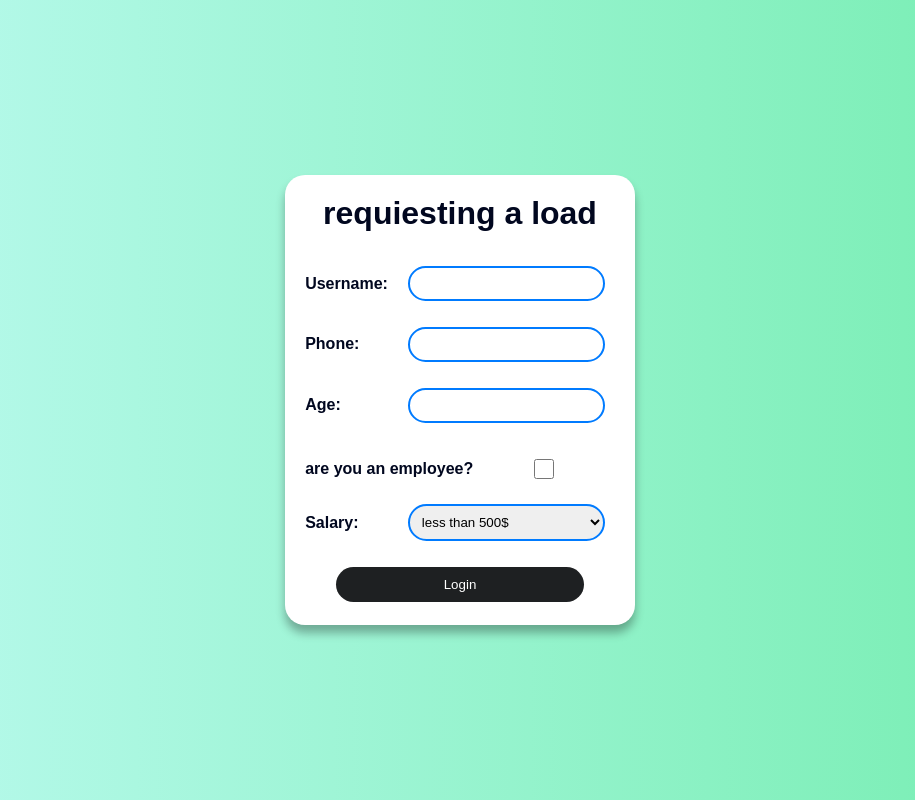
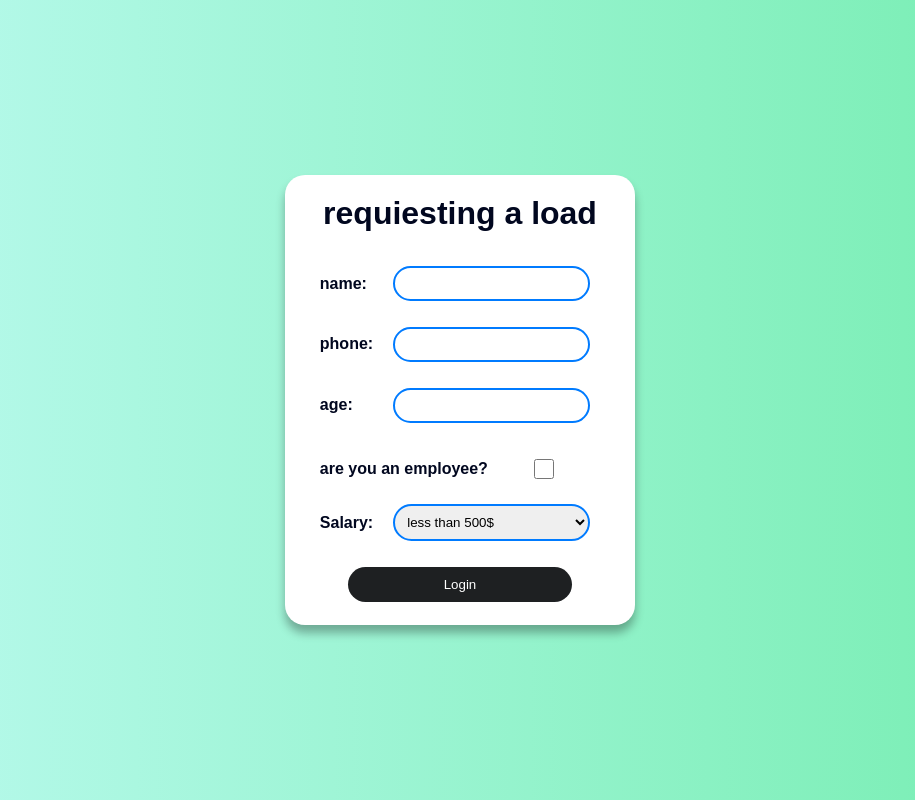
Before and after one commit to Bouyahi-Mohamed/react-journey, a React (Create React App) app: page / in a window 1280 px wide. Shown: the whole page, without its empty margins (180-1095 px from the left). Built offline with nearby package versions, Linux system fonts and the light colour scheme.

Commit message:
create a reusable component (sent props { attribut and function}send event handller to the props

```diff
--- a/src/js/App.js
+++ b/src/js/App.js
@@ -1,5 +1,5 @@
 import '../css/App.css';
-import Login from './components/Login';
+import Login from './components/load Form/Login';
 import MessagePopup from './components/MessagePopup';
 import { useState } from 'react';
 function App() {
--- /dev/null
+++ b/src/js/components/load Form/InputComponent.js
@@ -0,0 +1,18 @@
+export default function InputComp({nameInput,valueInput,handleValue}){
+
+
+    return (
+        <>
+
+         <label>
+            {nameInput}:
+            </label>
+                <input type="text" name={nameInput} value={valueInput} onChange={(e) => handleValue(e.target.value,{nameInput})
+
+            } />
+
+
+        </>
+
+    )
+}
--- a/src/js/components/Login.js
+++ b/src/js/components/load Form/Login.js
@@ -1,8 +1,9 @@
-import '../../css/Login.css';
+import '../../../css/Login.css';
 import { useState } from 'react';
+import InputComp from './InputComponent.js'
 function Login({showPopup, setShowPopup}) {
     let [formData, setFormData] = useState({
-        username: '',
+        name: '',
         phone: '',
         age: '',
         employee: false,
@@ -11,7 +12,8 @@ function Login({showPopup, setShowPopup}) {
 
     const handleFormSubmit = (e) => {
         e.preventDefault();
-        if (!formData.username || !formData.phone || !formData.age) {
+// this handle error
+        if (!formData.name || !formData.phone || !formData.age) {
             setShowPopup({ visible: true, message: 'Please fill in all fields.' , className: 'error' });
             return;
         }
@@ -28,29 +30,41 @@ function Login({showPopup, setShowPopup}) {
             return;
         }
 
-        // Here you can add logic to handle the form submission, like sending data to an API
+// this handle submit successfully
         setShowPopup({ visible: true, message: 'Form submitted successfully!', className: 'success' });
     };
+
+    function handleValue(value, {nameInput})
+    {
+        setFormData({ ...formData, [nameInput]: value });
+    }
 
     return (
         <div className="Login">
         <h1>requiesting a load</h1>
         <form>
-            <label>
-                Username:
-            </label>
-                <input type="text" name="username" value={formData.username} onChange={(e) => setFormData({ ...formData, username: e.target.value })} />
+{/* this first InputComponent reusable for name */}
+           <InputComp
+                nameInput = {"name"}
+                valueInput= {formData.name}
+                handleValue= {handleValue}
+            />
+
+{/* this first InputComponent reusable for name */}
+           <InputComp
+                nameInput = {"phone"}
+                valueInput= {formData.phone}
+                handleValue= {handleValue}
+            />
 
 
-            <label>
-                Phone:
-            </label>
-                <input type="text" name="phone" value={formData.phone} onChange={(e) => setFormData({ ...formData, phone: e.target.value })} />
+{/* this first InputComponent reusable for name */}
+           <InputComp
+                nameInput = {"age"}
+                valueInput= {formData.age}
+                handleValue= {handleValue}
+            />
 
-            <label>
-                Age:
-            </label>
-                <input type="text" name="age" value={formData.age} onChange={(e) => setFormData({ ...formData, age: e.target.value })} />
 
             <label className="checkboxLabel">
                 are you an employee?
@@ -69,7 +83,7 @@ function Login({showPopup, setShowPopup}) {
                     <option >more than 4000$</option>
                 </select>
 
-            <button className={formData.username && formData.phone && formData.age ? 'active' : 'inactive'} type="submit" disabled={!(formData.username && formData.phone && formData.age)} onClick={handleFormSubmit}>Login</button>
+            <button className={formData.name && formData.phone && formData.age ? 'active' : 'inactive'} type="submit" disabled={!(formData.name && formData.phone && formData.age)} onClick={handleFormSubmit}>Login</button>
         </form>
 
         </div>
```
